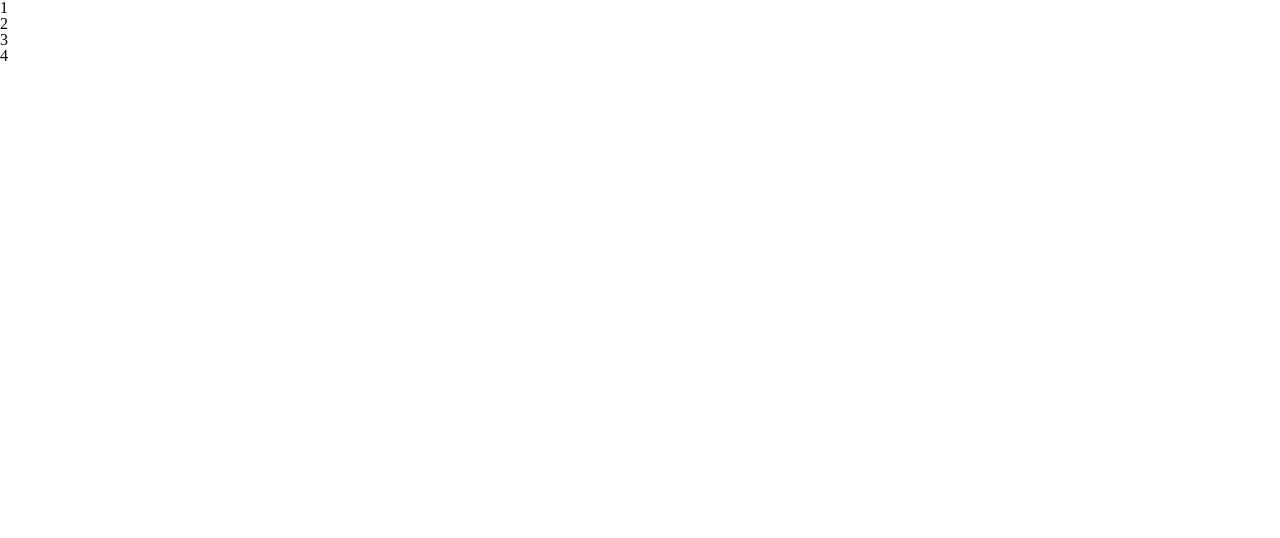
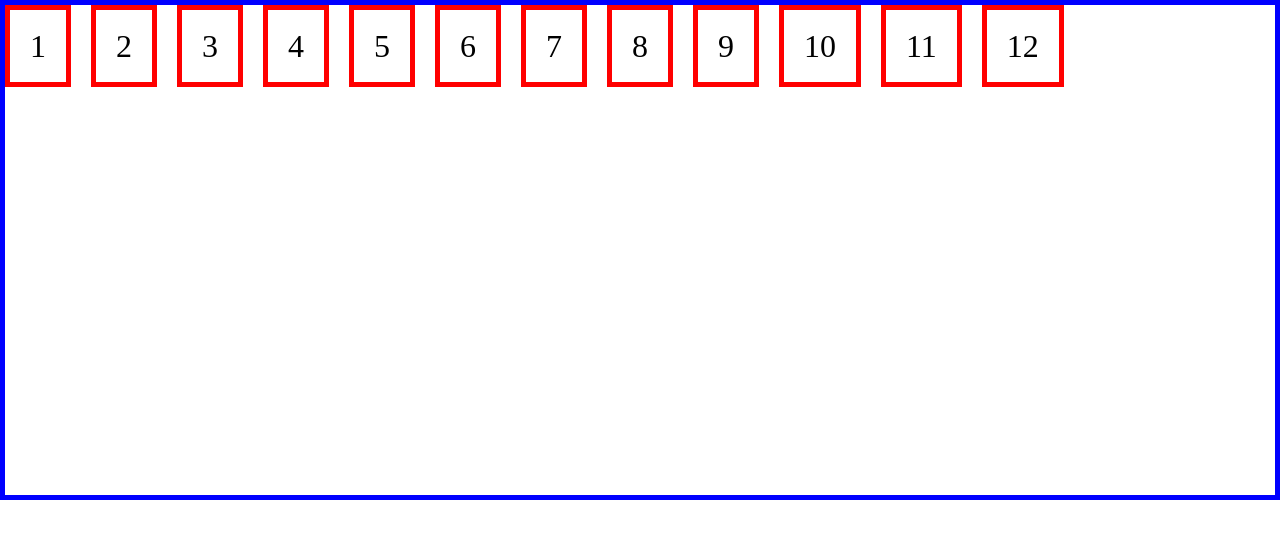
Before and after one commit to Termins55/flexible-box, a plain HTML site: page index.html in a window 1280 px wide. Drawn offline with Linux system fonts and the light colour scheme.

Commit message:
Add flexParent

```diff
--- a/assets/css/styles.css
+++ b/assets/css/styles.css
@@ -1,3 +1,32 @@
 * {
+    box-sizing: border-box;
+}
+
+.outerBlock {
+    border: 5px solid blue;
+    height: 500px;
+}
+
+.innerBlock {
+    border: 5px solid red;
+    padding: 20px;
+    font-size: 2rem;
+}
+
+.flexParent {
+    display: flex;
+    flex-direction: row;
+    justify-content: flex-start; /*main-axis*/
+    align-items: flex-start;     /*cross-axis*/
+    gap: 20px;
+    /* flex-wrap: wrap-reverse; */
+    /* flex-flow: row wrap; */
+}
+
+.flexChild {
 
 }
+
+.child4 {
+    /* margin-left: auto; */
+}
--- a/index.html
+++ b/index.html
@@ -14,6 +14,14 @@
         <div class="innerBlock flexChild child2">2</div>
         <div class="innerBlock flexChild child3">3</div>
         <div class="innerBlock flexChild child4">4</div>
+        <div class="innerBlock flexChild child1">5</div>
+        <div class="innerBlock flexChild child2">6</div>
+        <div class="innerBlock flexChild child3">7</div>
+        <div class="innerBlock flexChild child4">8</div>
+        <div class="innerBlock flexChild child1">9</div>
+        <div class="innerBlock flexChild child2">10</div>
+        <div class="innerBlock flexChild child3">11</div>
+        <div class="innerBlock flexChild child4">12</div>
 
     </div>
 
```
